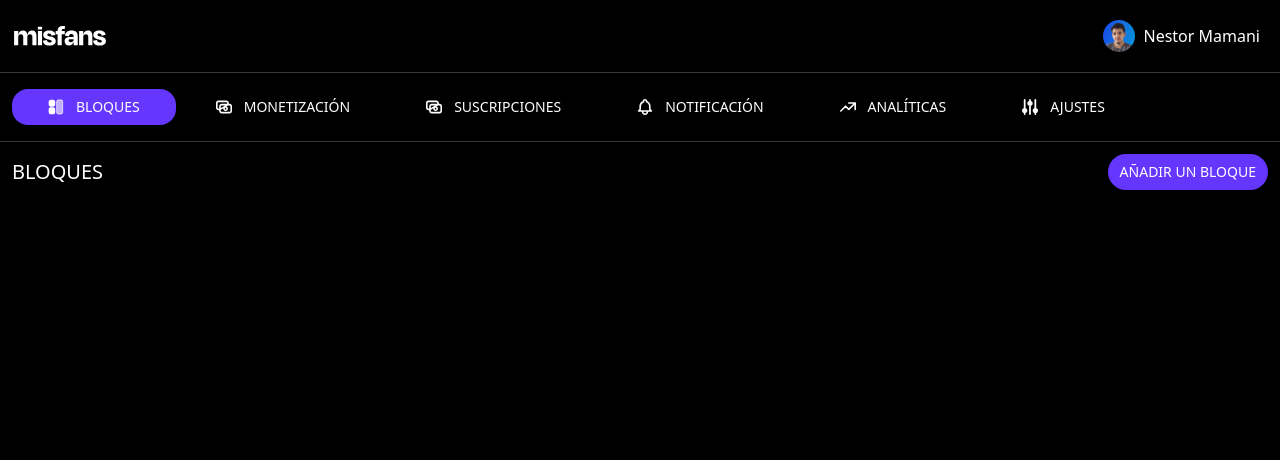
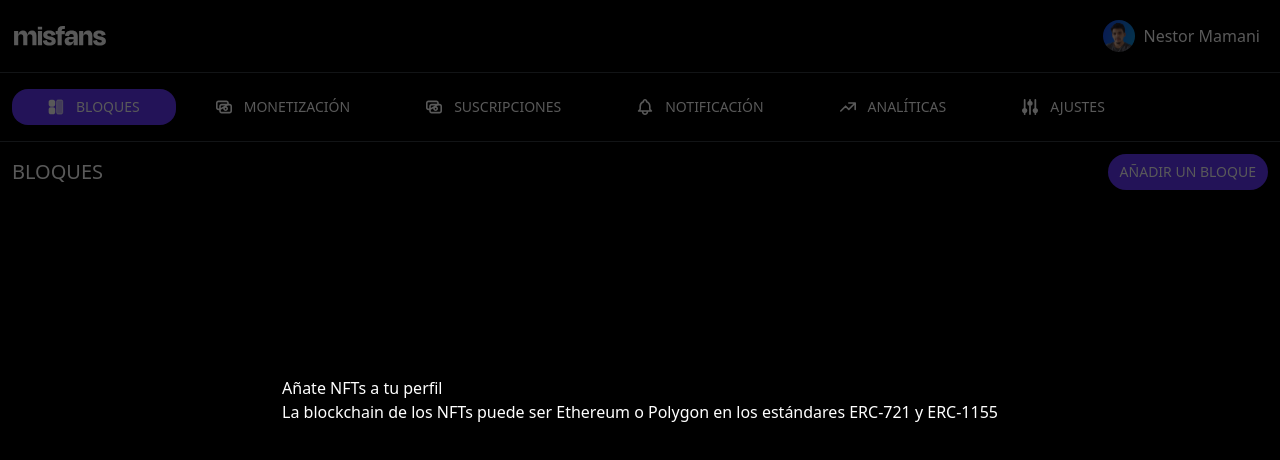
Before and after one commit to nestoredduardo/misfans-nft-erc721-metadata, a Next.js app: page / in a window 1280 px wide. Shown: the top 460 px of the page. Built offline with nearby package versions, Linux system fonts and the light colour scheme.

Commit message:
Redux path

```diff
--- a/components/Main.tsx
+++ b/components/Main.tsx
@@ -8,9 +8,22 @@ import dividerIcon from '@icons/divider.svg'
 
 const Main: React.FC = () => {
   const [showAddBlock, setShowAddBlock] = useState(false)
-  const [userNFTs, setUserNFTs] = useState([{}])
+  const [showModal, setShowModal] = useState(false)
+  const [userNFTBasic, setUserNFTBasic] = useState<TNFTInput[]>([
+    {
+      address: '0x3CD266509D127d0Eac42f4474F57D0526804b44e',
+      tokenId: '6189',
+      standar: 'ERC721',
+      chain: 'POLY',
+    },
+  ])
+
+  const handleModal = () => {
+    setShowModal(!showModal)
+  }
 
   return (
+    <>
       <main className="relative p-3">
         <section className="flex items-center">
           <h2 className="text-xl font-medium">BLOQUES</h2>
@@ -29,7 +42,10 @@ const Main: React.FC = () => {
           }`}
         >
           <ul className="flex flex-col">
-          <li className="flex items-center gap-3 border-b border-gray-500 border-opacity-40 p-3 hover:bg-black">
+            <li
+              onClick={handleModal}
+              className="flex items-center gap-3 border-b border-gray-500 border-opacity-40 p-3 hover:bg-black"
+            >
               <div className="h-fit rounded-md border-2 border-gray-500 border-opacity-20 p-2">
                 <div className="relative h-6 w-6">
                   <Image src={nftIcon} layout="fill" />
@@ -84,6 +100,7 @@ const Main: React.FC = () => {
           </ul>
         </section>
       </main>
+    </>
   )
 }
 
--- /dev/null
+++ b/components/Modal.tsx
@@ -0,0 +1,15 @@
+const Modal: React.FC = () => {
+  return (
+    <section className="fixed z-10 flex min-h-screen min-w-full items-center justify-center bg-[rgba(0,0,0,.65)]">
+      <div>
+        <p>Añate NFTs a tu perfil</p>
+        <p>
+          La blockchain de los NFTs puede ser Ethereum o Polygon en los
+          estándares ERC-721 y ERC-1155
+        </p>
+      </div>
+    </section>
+  )
+}
+
+export default Modal
--- /dev/null
+++ b/index.d.ts
@@ -0,0 +1,6 @@
+type TNFTInput = {
+  address: string
+  tokenId: string
+  standar: string
+  chain: string
+}
--- a/pages/index.tsx
+++ b/pages/index.tsx
@@ -5,6 +5,7 @@ import Head from 'next/head'
 import Header from '@components/Header'
 import Nav from '@components/Nav'
 import Main from '@components/Main'
+import Modal from '@components/Modal'
 
 const Home: NextPage = () => {
   /* const getNFTMetadata = async (
@@ -35,6 +36,7 @@ const Home: NextPage = () => {
         <title>MisFans | Dashboard</title>
         <link rel="icon" href="/favicon.ico" />
       </Head>
+      <Modal />
 
       <Header />
       <Nav />
```
Also changed, not shown: components/NFTItem.tsx (added), redux/store.js (added). Lines whose indentation alone changed are shown as unchanged.
